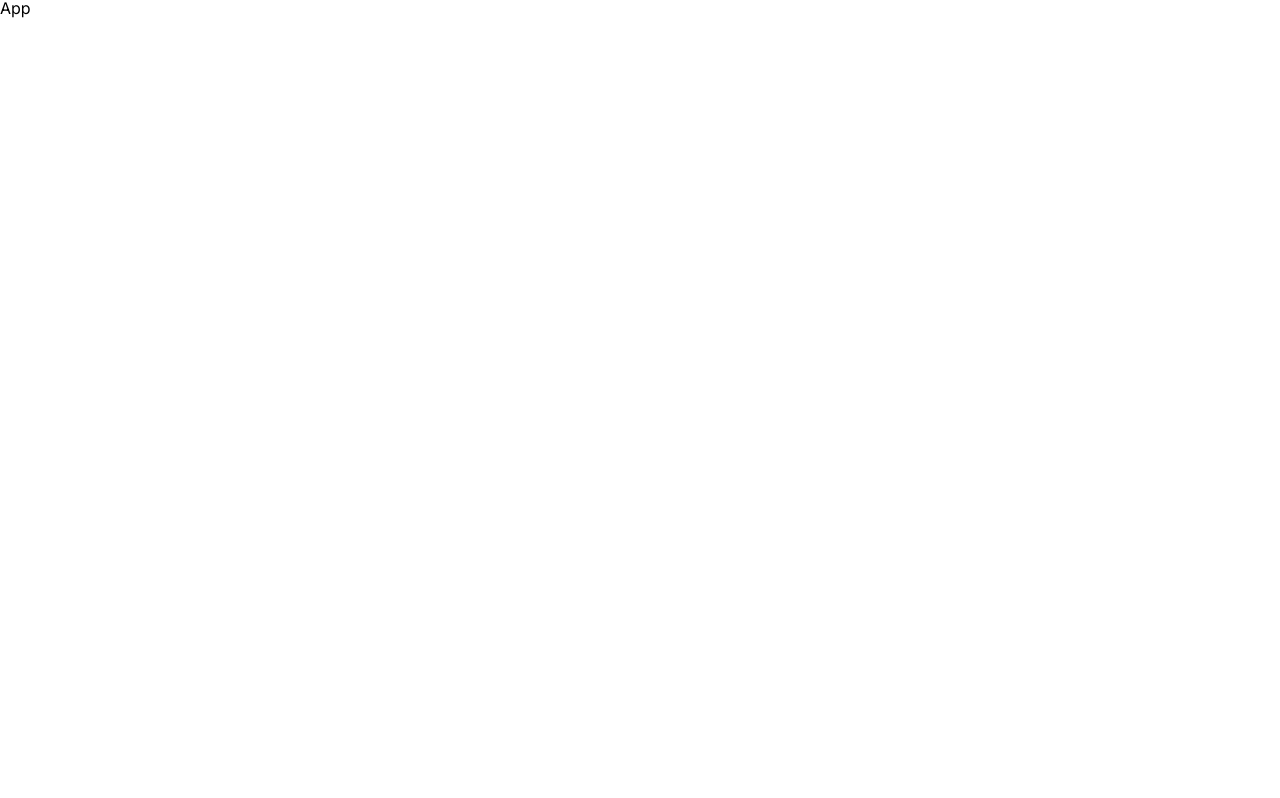
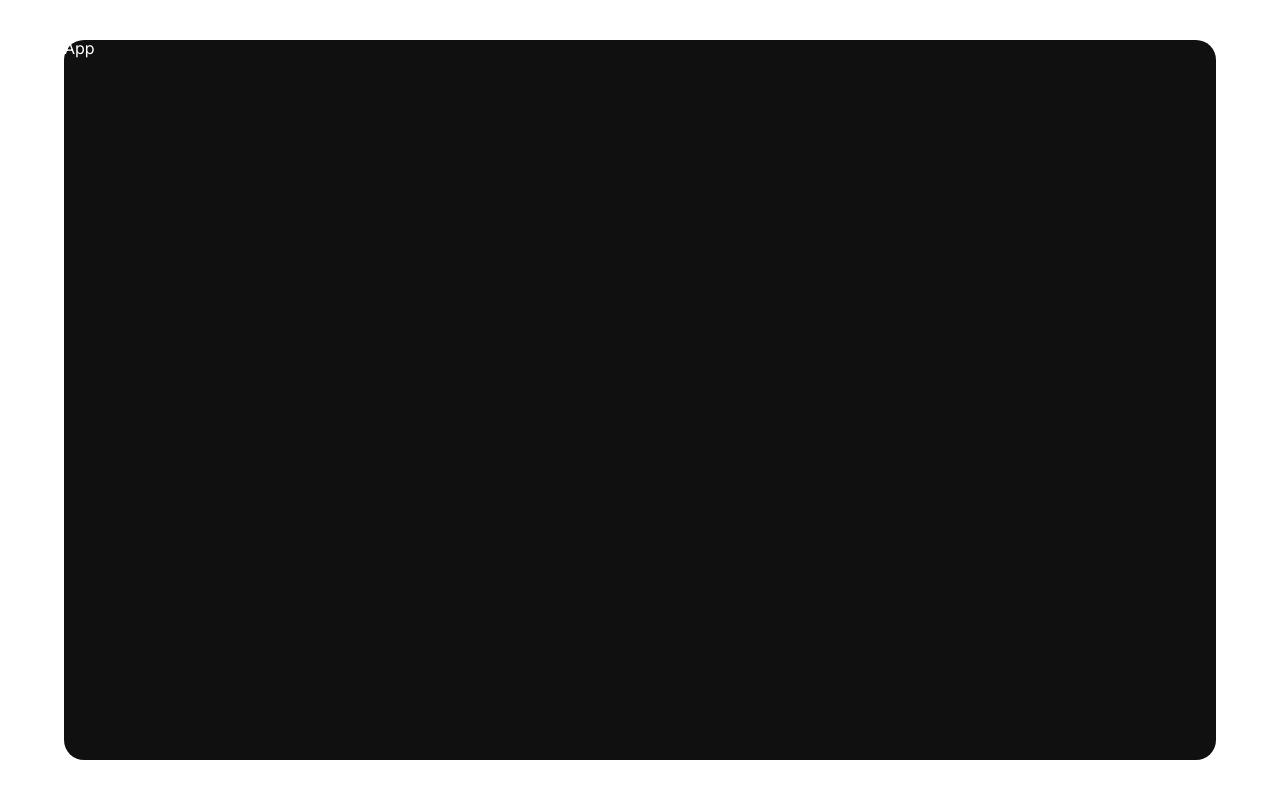
Before and after one commit to SumiSeo/sugardaddy, a React (Create React App) app: page / in a window 1280 px wide. Built offline with nearby package versions, Linux system fonts and the light colour scheme.

Commit message:
create-app-container-with-scss

```diff
--- /dev/null
+++ b/src/components/App/App.scss
@@ -0,0 +1,15 @@
+@import "../../scss/variables";
+.app {
+  width: 100%;
+  height: 100vh;
+  display: flex;
+  justify-content: center;
+  align-items: center;
+  &__container {
+    width: 90%;
+    height: 90%;
+    color: $default_white_font;
+    border-radius: 20px;
+    background-color: $default_black_background;
+  }
+}
--- a/src/components/App.tsx
+++ b/src/components/App/App.tsx
@@ -1,10 +1,13 @@
 import React from "react";
-import "../scss/main.scss";
+
+import "./App.scss";
 
 const App = (): JSX.Element => {
   return (
     <React.StrictMode>
-      <div className="container">App</div>
+      <div className="app">
+        <div className="app__container">App</div>
+      </div>
     </React.StrictMode>
   );
 };
--- a/src/index.tsx
+++ b/src/index.tsx
@@ -1,5 +1,6 @@
 import ReactDOM from "react-dom/client";
-import App from "./components/App";
+import App from "./components/App/App";
+import "./scss/main.scss";
 
 const el = document.getElementById("root");
 const root = ReactDOM.createRoot(el!);
--- /dev/null
+++ b/src/scss/_variables.scss
@@ -0,0 +1,3 @@
+$default_black_background: #101010;
+
+$default_white_font: #ffffff;
--- a/src/scss/main.scss
+++ b/src/scss/main.scss
@@ -1,2 +1,4 @@
 @import "./reset";
 @import "./base";
+@import "./variables";
+@import "./mixins";
```
Also changed, not shown: src/scss/_mixins.scss (added).
